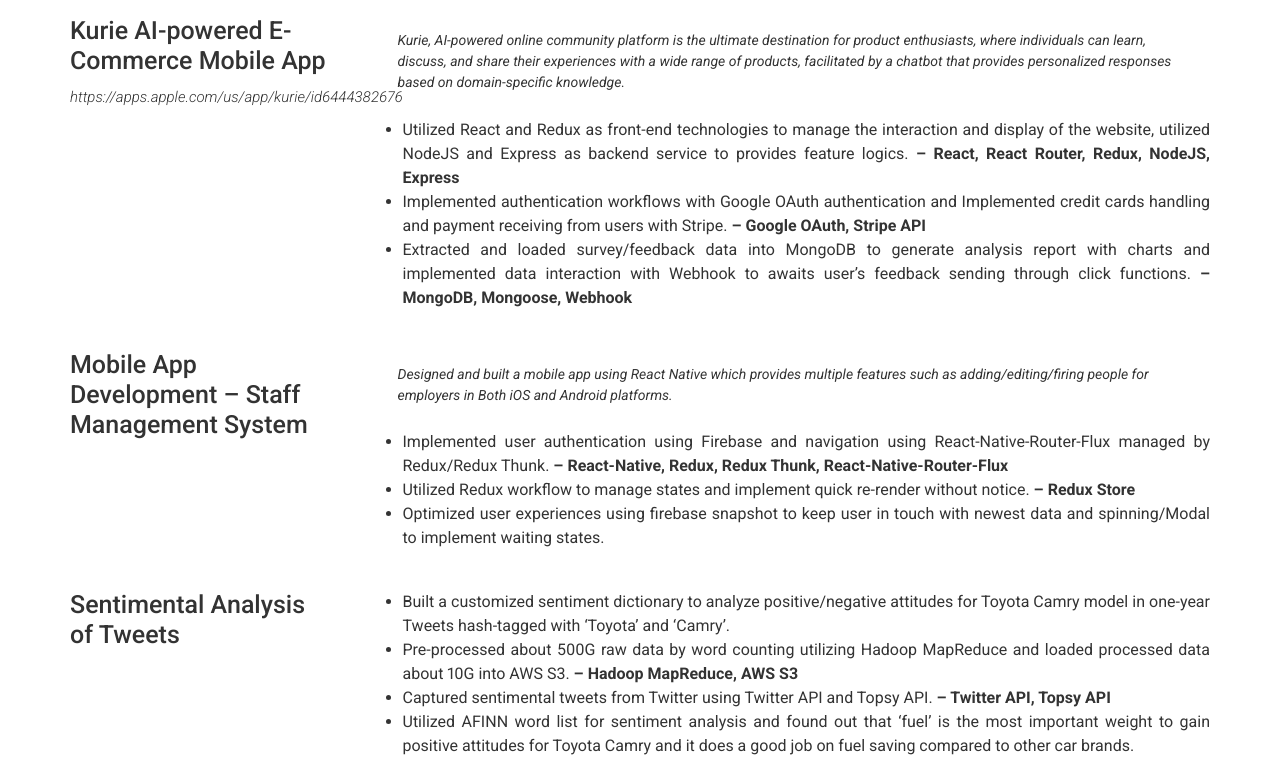
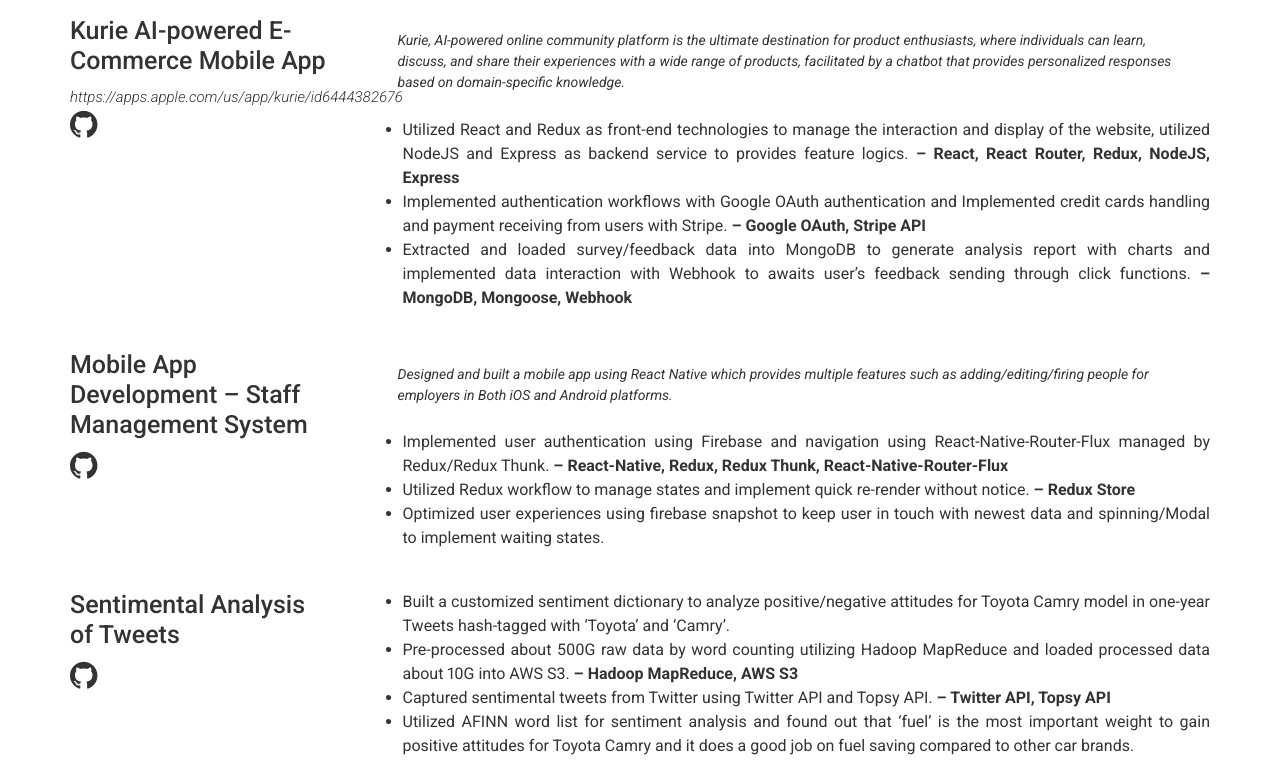
Before and after one commit to Travisliang001/online-cv, a Jekyll site: the page built from index.md, in a window 1280 px wide. Shown: the part 641-1419 px from the top of the page. Built offline with Jekyll 4.4.1, drawn with Linux system fonts in a browser that asks for light colours.

Commit message:
Update projects.html

```diff
--- a/_includes/projects.html
+++ b/_includes/projects.html
@@ -7,11 +7,11 @@
         {%- if project.link -%}
           {% include a.html href=project.link class="project-link" %}{{ project.link }}</a>
         {%- endif -%}
-<!--         <p class="no-print">
-          <a href="https://github.com/{{ project.github }}" target="_blank">
+        <p class="no-print">
+          <a href="" target="_blank">
             <i class="fa fa-github" title="{{ project.name }} Github link"></i>
           </a>
-        </p> -->
+        </p>
       </div>
       <div class="col-xs-12 col-sm-8 col-md-9 col-print-12">
         {%- if project.quote -%}
```
